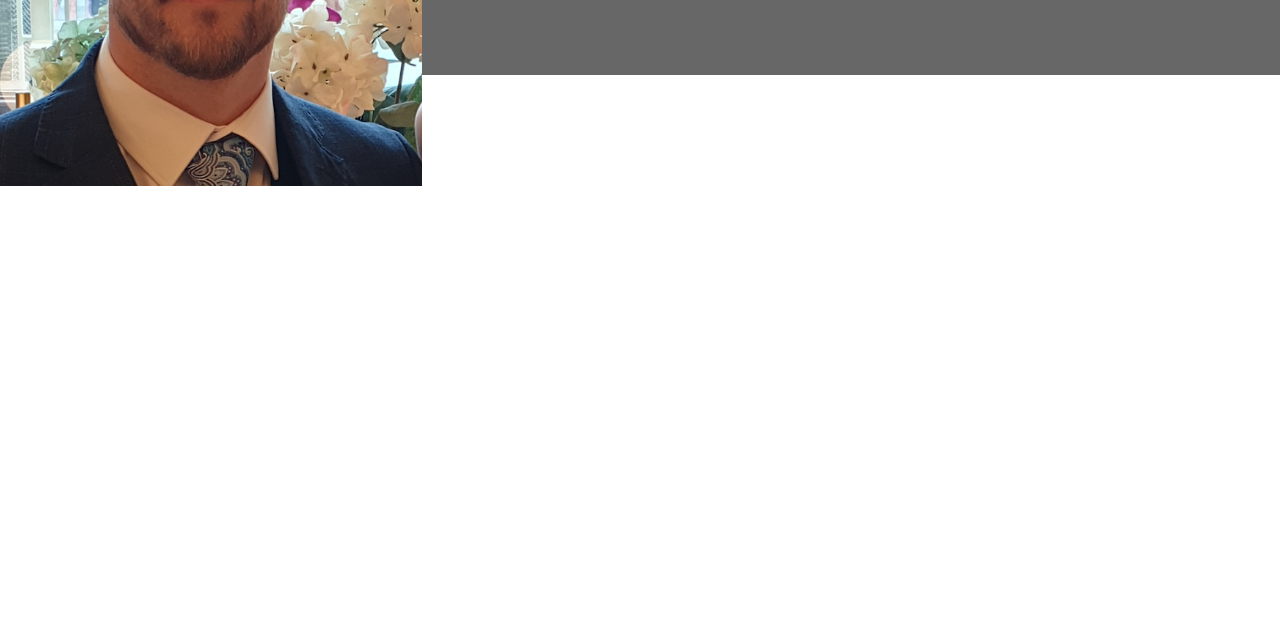
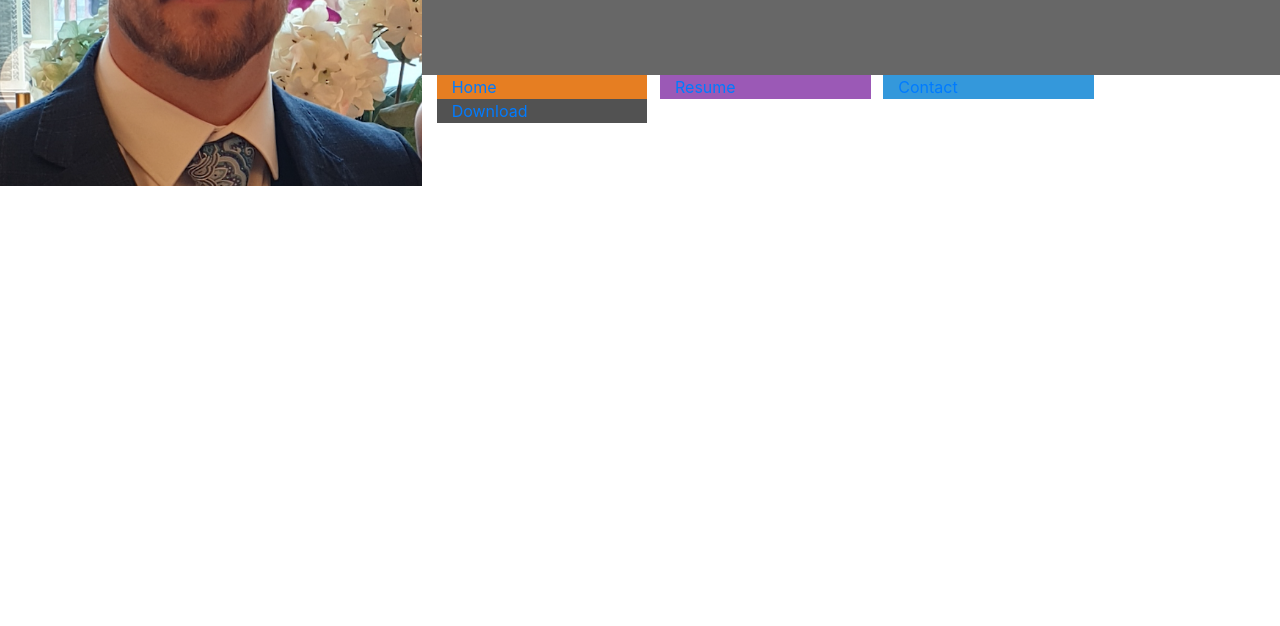
Before and after one commit to Macker85/resume-paulmc, a plain HTML site: page index.html in a window 1280 px wide. Shown: the part 174-800 px from the top of the page. Drawn offline with nearby package versions, Linux system fonts and the light colour scheme.

Commit message:
ADD:navigational links to home page

```diff
--- a/assets/css/style.css
+++ b/assets/css/style.css
@@ -4,6 +4,22 @@
 
 .bg-color-name-title {
     background-color: #676767;
+}
+
+.ui-menu-color-home {
+    background-color: #e67e22;
+}
+
+.ui-menu-color-resume {
+    background-color: #9b59b6;
+}
+
+.ui-menu-color-contact {
+    background-color: #3498db;
+}
+
+.ui-menu-color-download {
+    background-color: #525252;
 }
 
 /*--------Heading*/
--- a/index.html
+++ b/index.html
@@ -22,6 +22,24 @@
                         <h2 class="title">Full Stack Developer</h2>
                     </div>
                 </div>
+                <div class="row">
+                    <div class="col">
+                        <ul id="nav" class="list-inline">
+                            <li class="col-6 col-sm-3 list-inline-item ui-menu-color-home">
+                                <a href="#"><span>Home</span></a>
+                            </li>
+                            <li class="col-6 col-sm-3 list-inline-item ui-menu-color-resume">
+                                <a href="#"><span>Resume</span></a>
+                            </li>
+                            <li class="col-6 col-sm-3 list-inline-item ui-menu-color-contact">
+                                <a href="#"><span>Contact</span></a>
+                            </li>
+                            <li class="col-6 col-sm-3 list-inline-item ui-menu-color-download">
+                                <a href="#"><span>Download</span></a>
+                            </li>
+                        </ul>
+                    </div>
+                </div>
 
             </div>
         </div>
```
